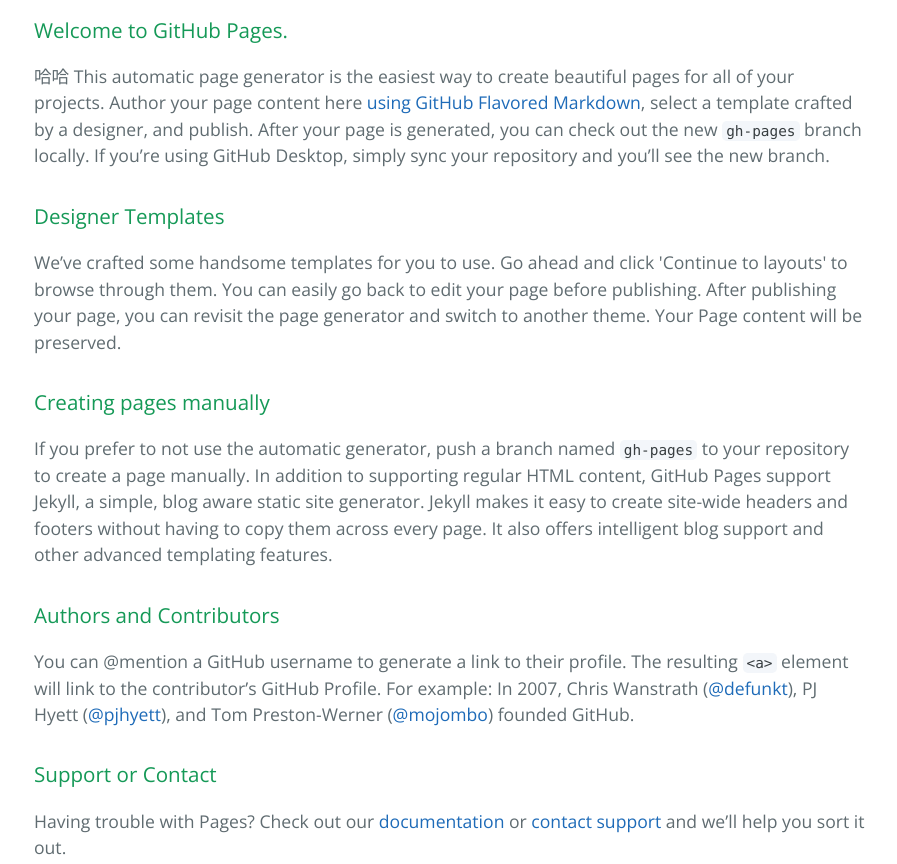
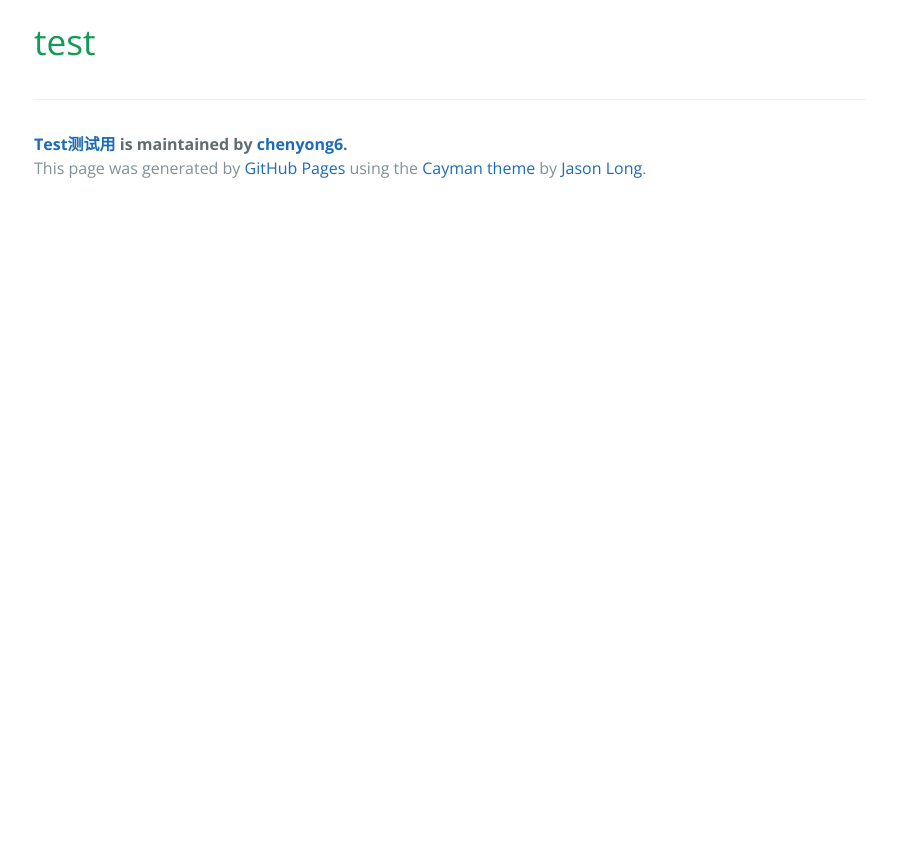
Before and after one commit to chenyong6/chenyong6, a plain HTML site: page index.html in a window 1280 px wide. Shown: the part 400-1264 px from the top of the page, without its empty margins (190-1087 px from the left). After the commit the page ends 800 px from the top, so only its background shows below. Drawn offline with nearby package versions, Linux system fonts and the light colour scheme.

```diff
--- a/index.html
+++ b/index.html
@@ -19,31 +19,8 @@
     </section>
 
     <section class="main-content">
-      <h3>
-<a id="welcome-to-github-pages" class="anchor" href="#welcome-to-github-pages" aria-hidden="true"><span aria-hidden="true" class="octicon octicon-link"></span></a>Welcome to GitHub Pages.</h3>
-
-<p>哈哈
-This automatic page generator is the easiest way to create beautiful pages for all of your projects. Author your page content here <a href="https://guides.github.com/features/mastering-markdown/">using GitHub Flavored Markdown</a>, select a template crafted by a designer, and publish. After your page is generated, you can check out the new <code>gh-pages</code> branch locally. If you’re using GitHub Desktop, simply sync your repository and you’ll see the new branch.</p>
-
-<h3>
-<a id="designer-templates" class="anchor" href="#designer-templates" aria-hidden="true"><span aria-hidden="true" class="octicon octicon-link"></span></a>Designer Templates</h3>
-
-<p>We’ve crafted some handsome templates for you to use. Go ahead and click 'Continue to layouts' to browse through them. You can easily go back to edit your page before publishing. After publishing your page, you can revisit the page generator and switch to another theme. Your Page content will be preserved.</p>
-
-<h3>
-<a id="creating-pages-manually" class="anchor" href="#creating-pages-manually" aria-hidden="true"><span aria-hidden="true" class="octicon octicon-link"></span></a>Creating pages manually</h3>
-
-<p>If you prefer to not use the automatic generator, push a branch named <code>gh-pages</code> to your repository to create a page manually. In addition to supporting regular HTML content, GitHub Pages support Jekyll, a simple, blog aware static site generator. Jekyll makes it easy to create site-wide headers and footers without having to copy them across every page. It also offers intelligent blog support and other advanced templating features.</p>
-
-<h3>
-<a id="authors-and-contributors" class="anchor" href="#authors-and-contributors" aria-hidden="true"><span aria-hidden="true" class="octicon octicon-link"></span></a>Authors and Contributors</h3>
-
-<p>You can @mention a GitHub username to generate a link to their profile. The resulting <code>&lt;a&gt;</code> element will link to the contributor’s GitHub Profile. For example: In 2007, Chris Wanstrath (<a href="https://github.com/defunkt" class="user-mention">@defunkt</a>), PJ Hyett (<a href="https://github.com/pjhyett" class="user-mention">@pjhyett</a>), and Tom Preston-Werner (<a href="https://github.com/mojombo" class="user-mention">@mojombo</a>) founded GitHub.</p>
-
-<h3>
-<a id="support-or-contact" class="anchor" href="#support-or-contact" aria-hidden="true"><span aria-hidden="true" class="octicon octicon-link"></span></a>Support or Contact</h3>
-
-<p>Having trouble with Pages? Check out our <a href="https://help.github.com/pages">documentation</a> or <a href="https://github.com/contact">contact support</a> and we’ll help you sort it out.</p>
+      <h1>
+<a id="test" class="anchor" href="#test" aria-hidden="true"><span aria-hidden="true" class="octicon octicon-link"></span></a>test</h1>
 
       <footer class="site-footer">
         <span class="site-footer-owner"><a href="https://github.com/chenyong6/test">Test测试用</a> is maintained by <a href="https://github.com/chenyong6">chenyong6</a>.</span>
```
Also changed, not shown: params.json (+1 -1 lines).
